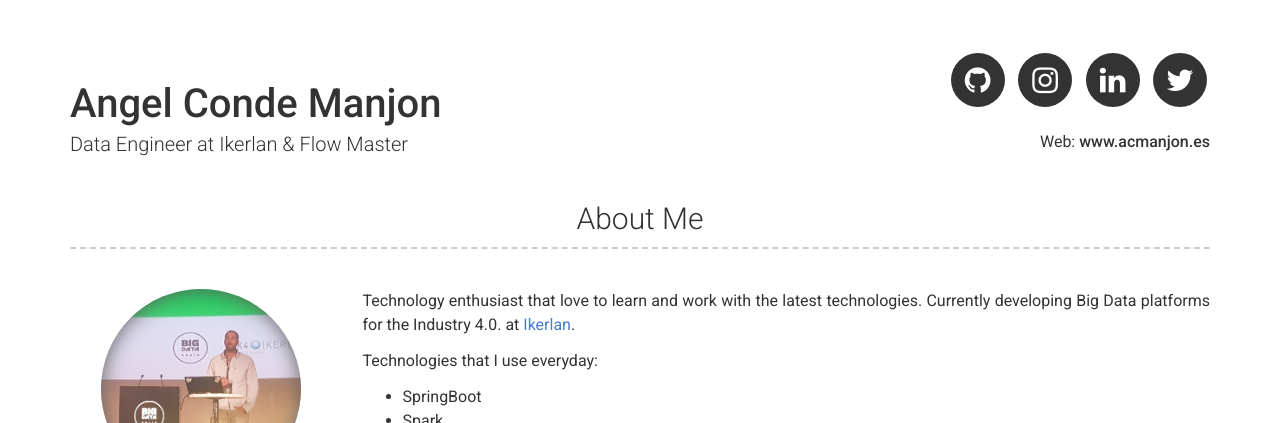
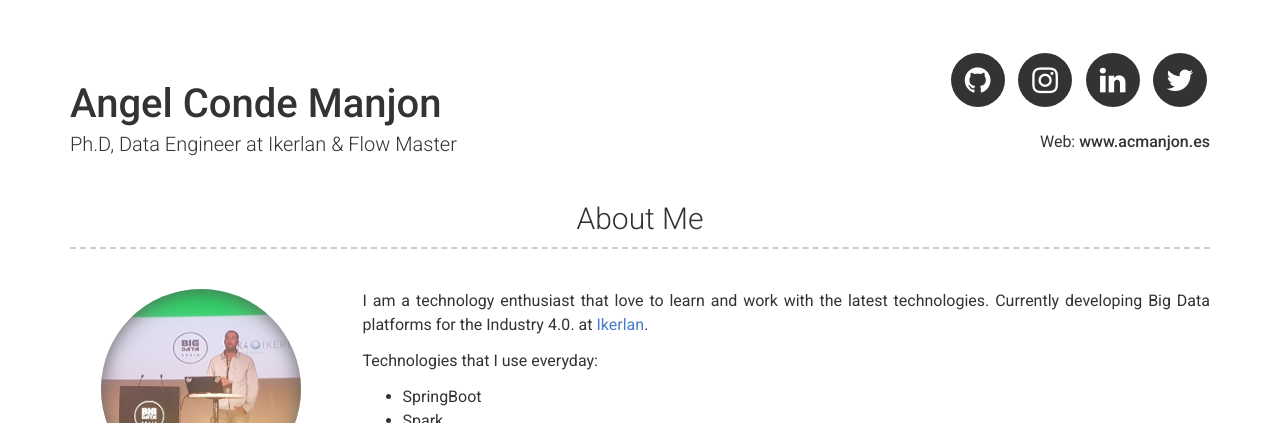
Before and after one commit to Neuw84/neuw84.github.io, a Jekyll site: the page built from index.md, in a window 1280 px wide. Shown: the top 423 px of the page. Built offline with Jekyll 4.4.1, drawn with Linux system fonts in a browser that asks for light colours.

```diff
--- a/_config.yml
+++ b/_config.yml
@@ -4,7 +4,7 @@ repository: Neuw84/neuw84.github.io
 
 # Personal info
 name: Angel Conde Manjon
-title: Data Engineer at Ikerlan & Flow Master
+title: Ph.D, Data Engineer at Ikerlan & Flow Master
 #email: Your email (optional)
 website: www.acmanjon.es
 
@@ -24,7 +24,7 @@ linkedin_username: acmanjon
 # about_title: About Me (Use this to override about section title)
 about_profile_image: assets/me.jpg
 about_content: | # this will include new lines to allow paragraphs here you can use all markdown features!
-  Technology enthusiast that love to learn and work with the latest technologies. Currently developing Big Data platforms for the Industry 4.0. at [Ikerlan](https://www.ikerlan.es/).
+  I am a technology enthusiast that love to learn and work with the latest technologies. Currently developing Big Data platforms for the Industry 4.0. at [Ikerlan](https://www.ikerlan.es/).
 
   Technologies that I use everyday:
     * SpringBoot
```
